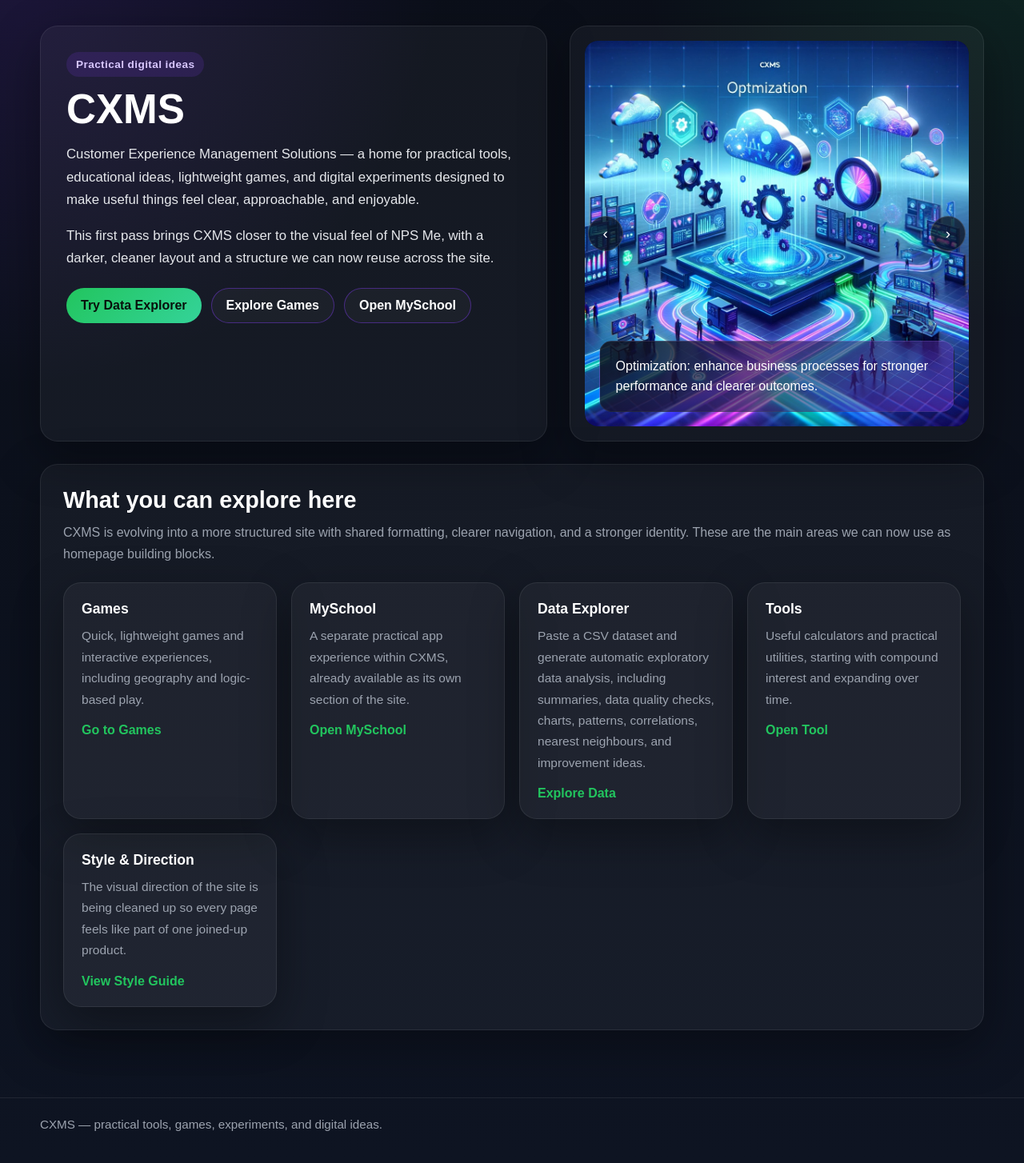
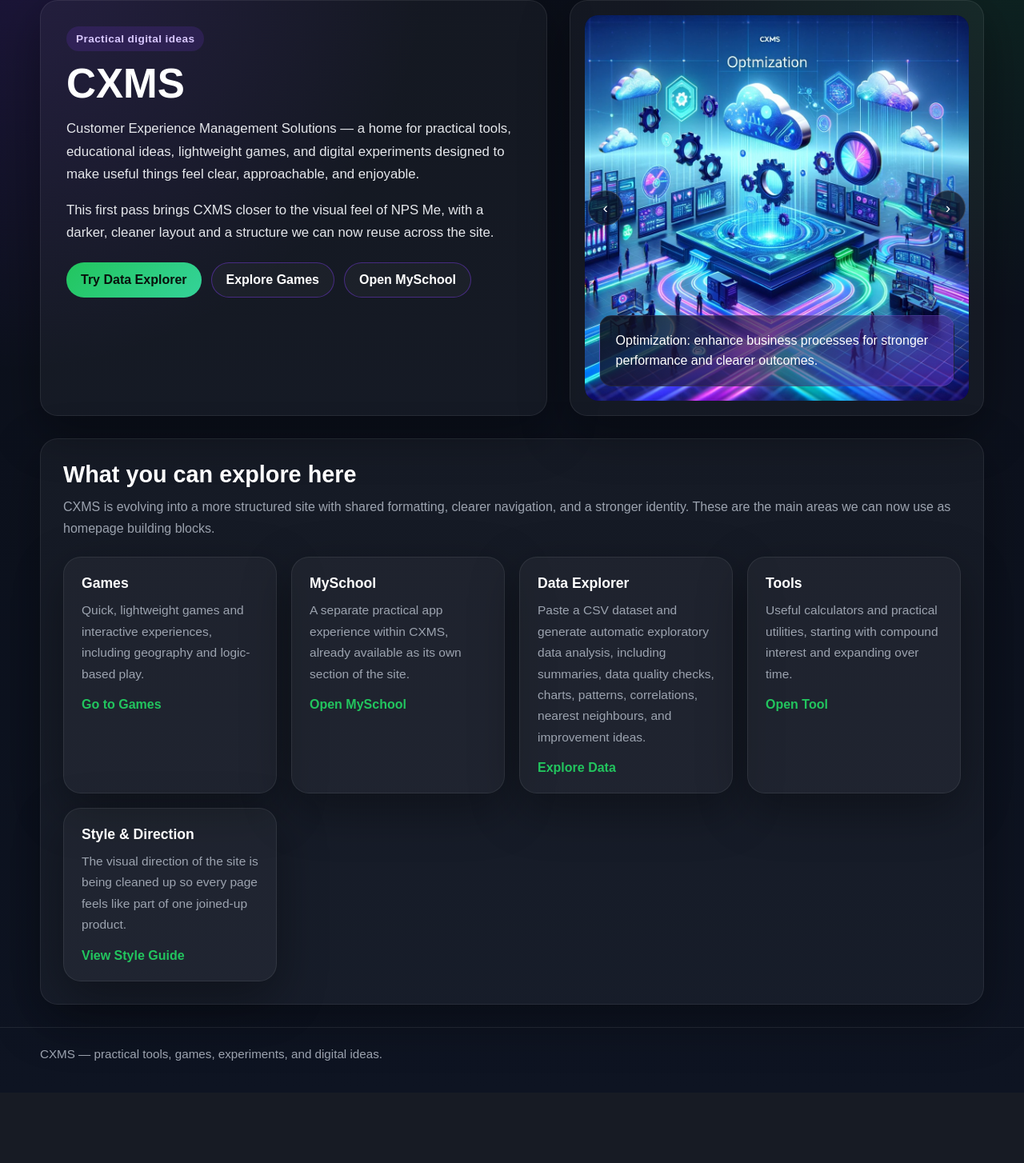
Before and after one commit to CasparRitchie/cxms, a Flask app: page / in a window 1280 px wide. Shown: the part 73-1527 px from the top of the page at 80% size. After the commit the page ends 1399 px from the top, so only its background shows below. Run offline with Flask 3, Linux system fonts and the light colour scheme.

Commit message:
remove grey space at top of page

```diff
--- a/static/css/style.css
+++ b/static/css/style.css
@@ -98,7 +98,7 @@ body {
 
 .site-main,
 .page-wrap {
-  padding: 32px 0 56px;
+  padding: 0px 0 0px;
 }
 
 .site-footer {
```
